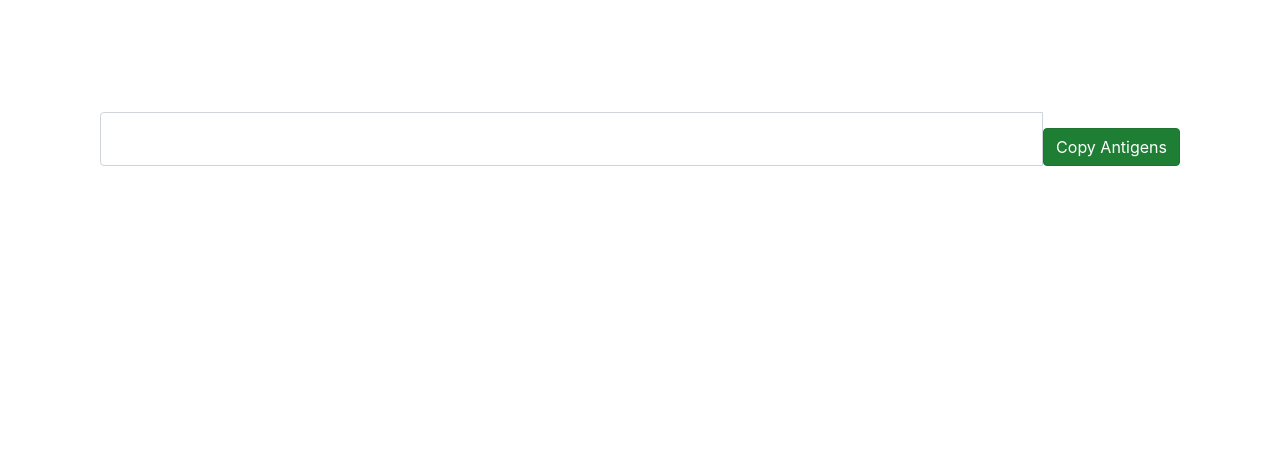
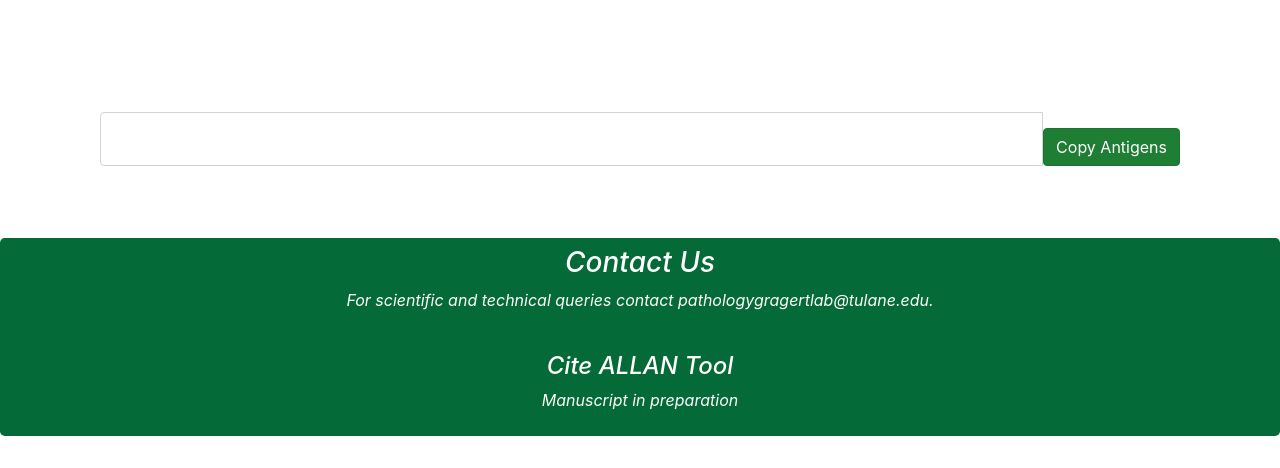
Before and after one commit to lgragert/hla-who-to-unos, a Django app: template conversion_tool/templates/convert_4.html in a window 1280 px wide. Shown: the part 363-831 px from the top of the page. Before the commit the page ends 529 px from the top, so only its background shows below. Run offline with Django 3.2, Linux system fonts and the light colour scheme; the template is opened without the code that fills it, so the values that code supplies are empty; some libraries are stand-ins or nearby versions.

Commit message:
venv removal

```diff
--- a/conversion_tool/conversion_tool/views.py
+++ b/conversion_tool/conversion_tool/views.py
@@ -193,7 +193,7 @@ def convert_3(request):
     dummy = [["A", "B"], ["D"],  ["C"], ["A", "D", "C"], ["D"]]
     pop_selected = pop_acro_dict[uinput_2]
     return render(request, 'convert_3.html', {'pop_entry' : pop_selected,
-        'gl_zipped_list': zip(locus_list, gl_entry, ag_list, bw46_list, finalAglist, dummy),
+        'gl_zipped_list': zip(locus_list, gl_entry, ag_list, bw46_list, finalAglist),
         'ags_returned': ageps_mapped})
 
 
@@ -279,10 +279,10 @@ def convert_4(request):
             fi = i + ": " + ji
             drags.append(fi)
 
-    finalAgs = [aags]  + [cags] + [bags] +  [drags] +  [dr345ags] +  [dqags]
+    finalAgs = [aags] + [bags] + [cags] + [dqags] +[drags] +  [dr345ags]
 
     finalAglist = [x for x in finalAgs if x != []]
-    #print(finalAglist)
+    print(finalAglist)
 
 
 
--- a/conversion_tool/templates/convert_4.html
+++ b/conversion_tool/templates/convert_4.html
@@ -99,7 +99,7 @@
     </div>
 </div>
 
-</body>
+
 
 
 
@@ -121,3 +121,19 @@
                 }
 
 </script>
+
+<br>
+
+<div class="jumbotron text-white mt-5 pt-2 pb-2" style="background-color: #046A38;">
+<h3 class="container text-center font-italic" > Contact Us </h3>
+    <p class="container text-center font-italic"> For scientific and technical queries contact pathologygragertlab@tulane.edu.  </p>
+     <br>
+<h4 class="container text-center font-italic"> Cite ALLAN Tool</h4>
+    <p class= "container text-center font-italic"> Manuscript in preparation</p>
+</div>
+     <!--<div style="margin-left:50px;"></div> -->
+     <script src="https://code.jquery.com/jquery-3.2.1.slim.min.js" integrity="sha384-KJ3o2DKtIkvYIK3UENzmM7KCkRr/rE9/Qpg6aAZGJwFDMVNA/GpGFF93hXpG5KkN" crossorigin="anonymous"></script>
+     <script src="https://cdnjs.cloudflare.com/ajax/libs/popper.js/1.12.9/umd/popper.min.js" integrity="sha384-ApNbgh9B+Y1QKtv3Rn7W3mgPxhU9K/ScQsAP7hUibX39j7fakFPskvXusvfa0b4Q" crossorigin="anonymous"></script>
+     <script src="https://maxcdn.bootstrapcdn.com/bootstrap/4.0.0/js/bootstrap.min.js" integrity="sha384-JZR6Spejh4U02d8jOt6vLEHfe/JQGiRRSQQxSfFWpi1MquVdAyjUar5+76PVCmYl" crossorigin="anonymous"></script>
+</body>
+</html>
```
Also changed, not shown: conversion_tool/templates/home.html (+7 -0 lines), 3 other files.
